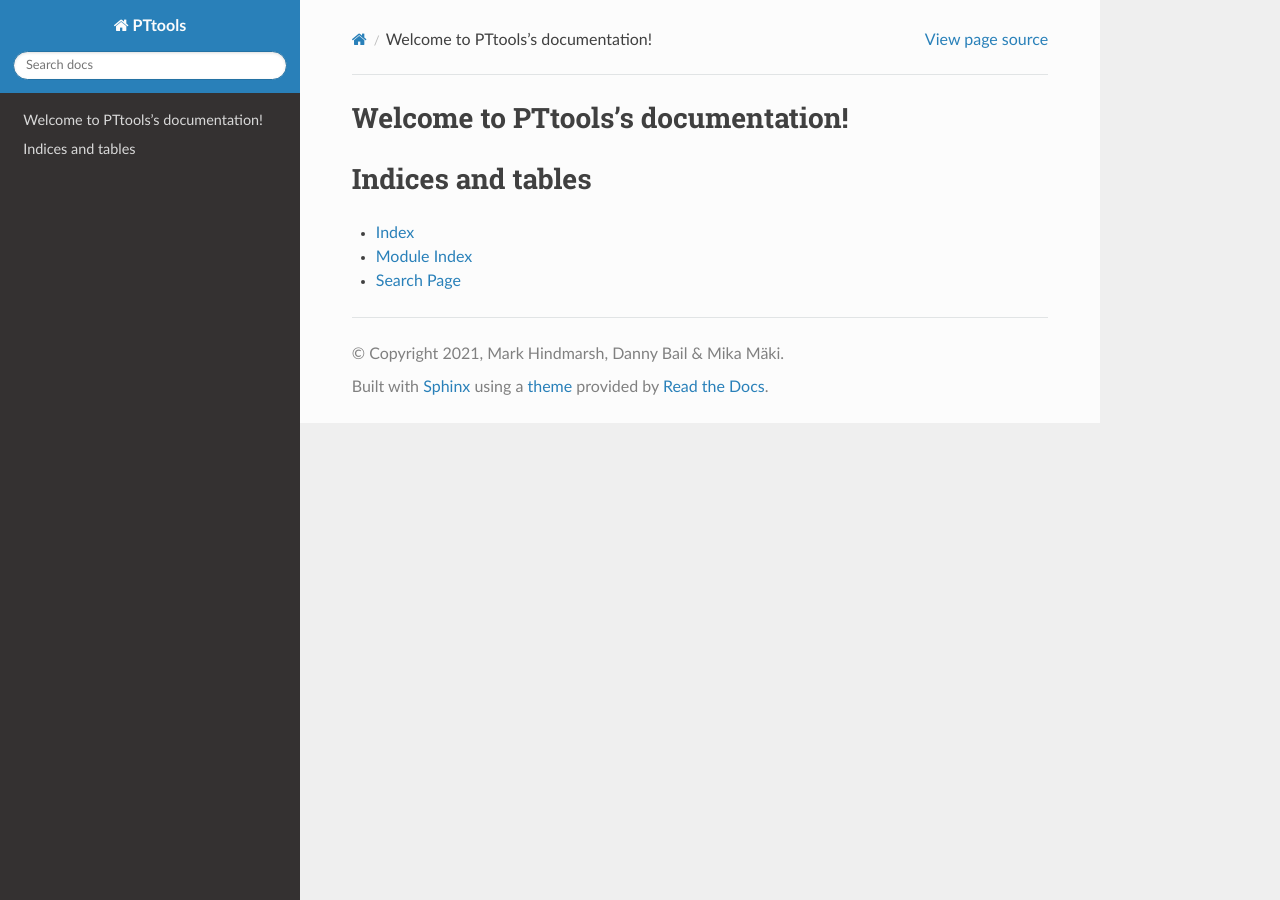
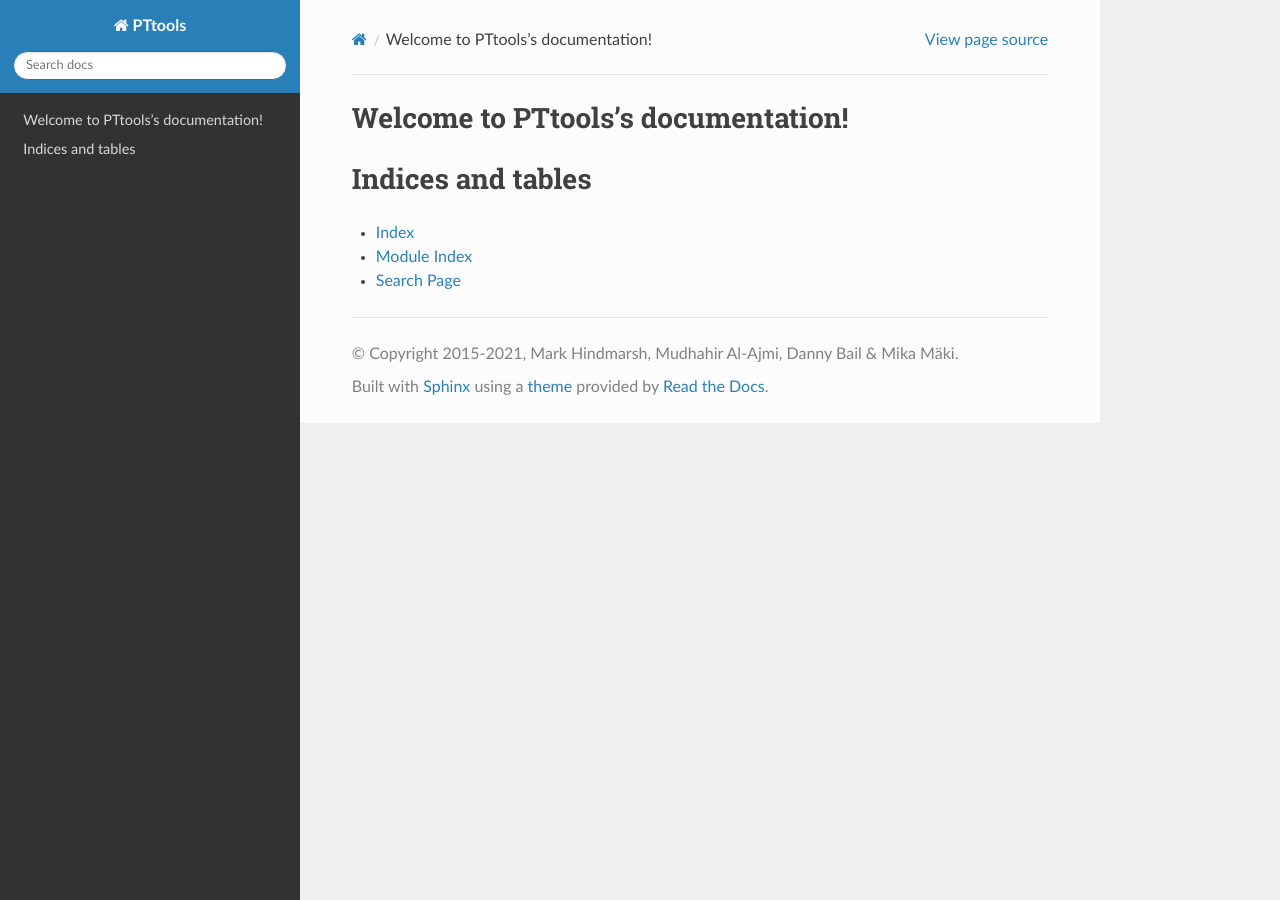
Before and after one commit to CFT-HY/pttools, a Sphinx documentation site: the page built from docs/index.rst, in a window 1280 px wide. Built offline with Sphinx 7.4.7 and the Read the Docs theme 2.0.0, drawn with Linux system fonts in a browser that asks for light colours.

Commit message:
Update author list in documentation

```diff
--- a/docs/conf.py
+++ b/docs/conf.py
@@ -18,8 +18,8 @@
 # -- Project information -----------------------------------------------------
 
 project = 'PTtools'
-copyright = '2021, Mark Hindmarsh, Danny Bail & Mika Mäki'
-author = 'Mark Hindmarsh, Danny Bail & Mika Mäki'
+copyright = '2015-2021, Mark Hindmarsh, Mudhahir Al-Ajmi, Danny Bail & Mika Mäki'
+author = 'Mark Hindmarsh, Mudhahir Al-Ajmi, Danny Bail, Jacky Lindsay, Mike Soughton & Mika Mäki'
 
 
 # -- General configuration ---------------------------------------------------
```
